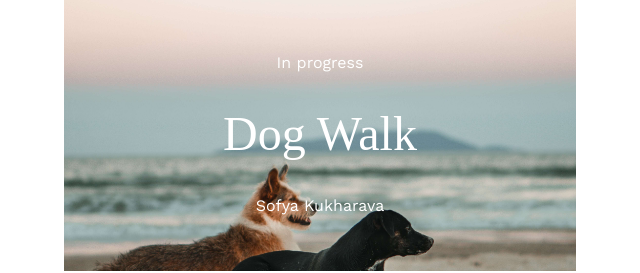
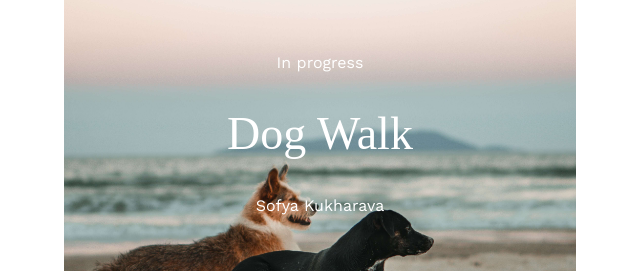
Before and after one commit to sofyakukhareva/Portfolio, a plain HTML site: page projects/dog_walk.html in a window 1280 px wide. Shown: the part 197-470 px from the top of the page, 320-960 px from the left. Drawn offline with nearby package versions, Linux system fonts and the light colour scheme; a web font is replaced by a local one.

Commit message:
upd:styles

```diff
--- a/projects/style.css
+++ b/projects/style.css
@@ -135,7 +135,7 @@ h1{
     font-family: 'Playfair Display', serif;
     font-style: normal;
     font-weight: 500;
-    font-size: 3.0em;
+    font-size: 46px;
     line-height: 128px;
     color: rgb(255, 255, 255);
 }
```
